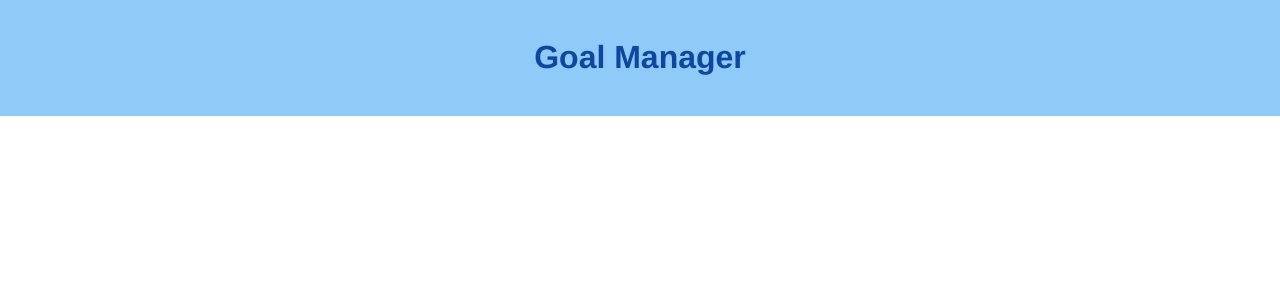
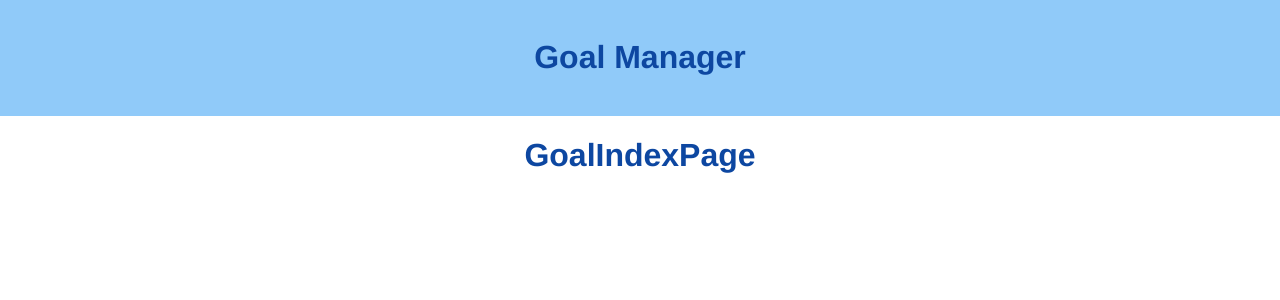
Before and after one commit to SWIRTH9092/goalmgr_frend, a Vue app: page /goal in a window 1280 px wide. Before the commit this address had no page. Shown: the top 300 px of the page. Built offline with nearby package versions, Linux system fonts and the light colour scheme.

Commit message:
add GoalView to login and router

```diff
--- a/src/router/index.js
+++ b/src/router/index.js
@@ -2,6 +2,7 @@ import { createRouter, createWebHistory } from 'vue-router'
 import HomeView from '../views/HomeView.vue'
 import LoginView from '../views/auth/LoginView.vue'
 import SignUpView from '../views/auth/SignUpView.vue'
+import GoalView from '../views/goal/GoalView.vue'
 
 const routes = [
   {
@@ -13,14 +14,17 @@ const routes = [
     path: '/login',
     name: 'LoginView',
     component: LoginView
-
   },
   {
     path: '/signup',
     name: 'SignUpView',
     component: SignUpView
-
-  }
+  },
+  {
+    path: '/goal',
+    name: 'GoalView',
+    component: GoalView
+  },
 ]
 
     // route level code-splitting
--- a/src/views/auth/LoginView.vue
+++ b/src/views/auth/LoginView.vue
@@ -38,7 +38,7 @@
 //
 
 import AuthNavBar from "@/composables/auth/AuthNavBar.vue";
-// import router from "@/router";
+import router from "@/router";
 import axios from "axios";
 export default {
     name: "LoginView",
@@ -81,9 +81,7 @@ export default {
                             localStorage.setItem("isLoggedIn", "true");
                             this.u_RootKey = response.data.u_RootKey;
                             localStorage.setItem("u_RootKey", this.u_RootKey);
-                        console.log(localStorage.getItem("u_RootKey"))
-
-                        // router.push({ name: "GoalIndexView" });
+                            router.push({ name: "GoalView" });
                     })
                         .catch((error) => {
                             console.log(error);
--- /dev/null
+++ b/src/views/goal/GoalView.vue
@@ -0,0 +1,13 @@
+<template >
+    <div>
+        <h1>GoalIndexPage</h1>
+    </div>
+</template>
+<script>
+export default {
+
+}
+</script>
+<style >
+
+</style>
```
Lines whose indentation alone changed are shown as unchanged.
